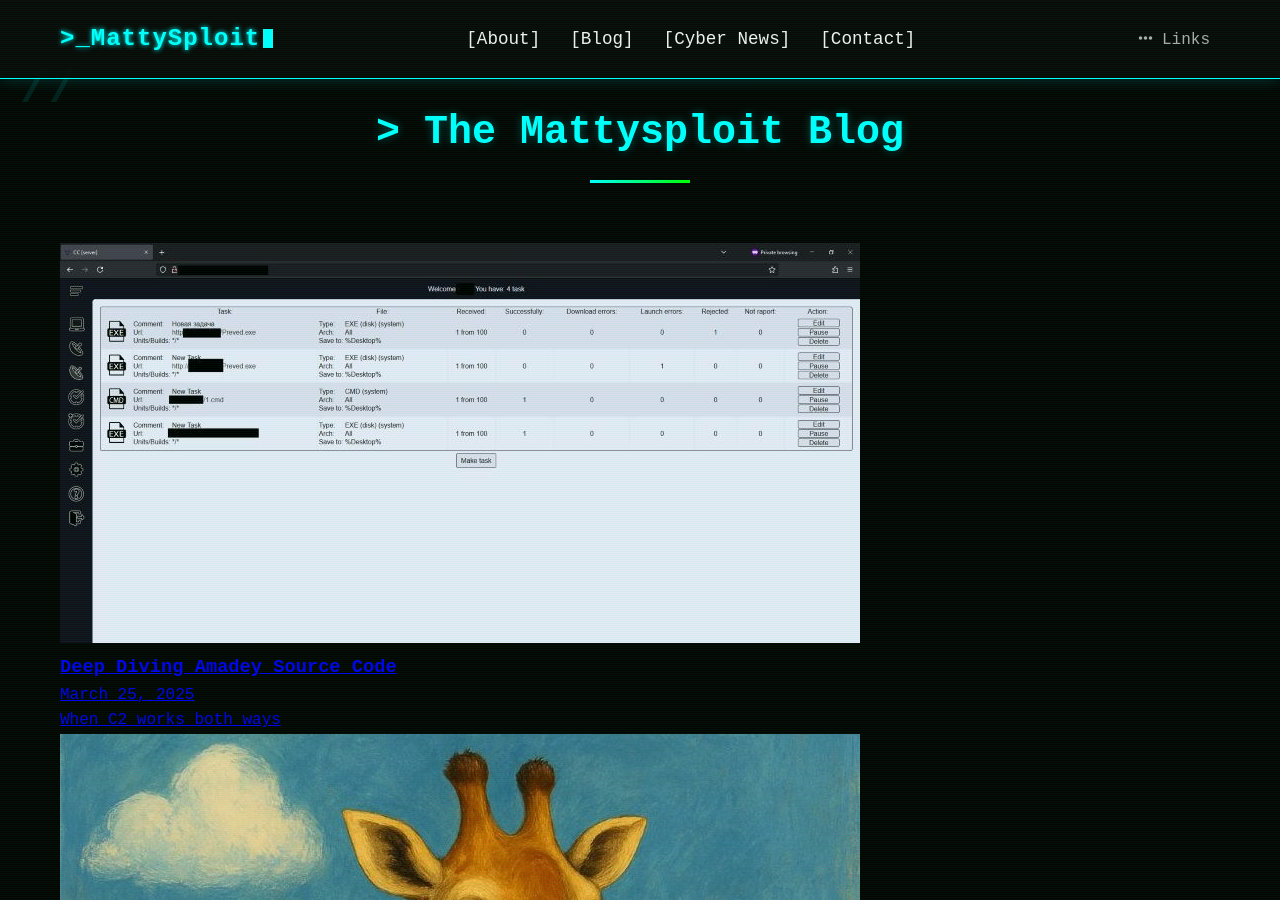
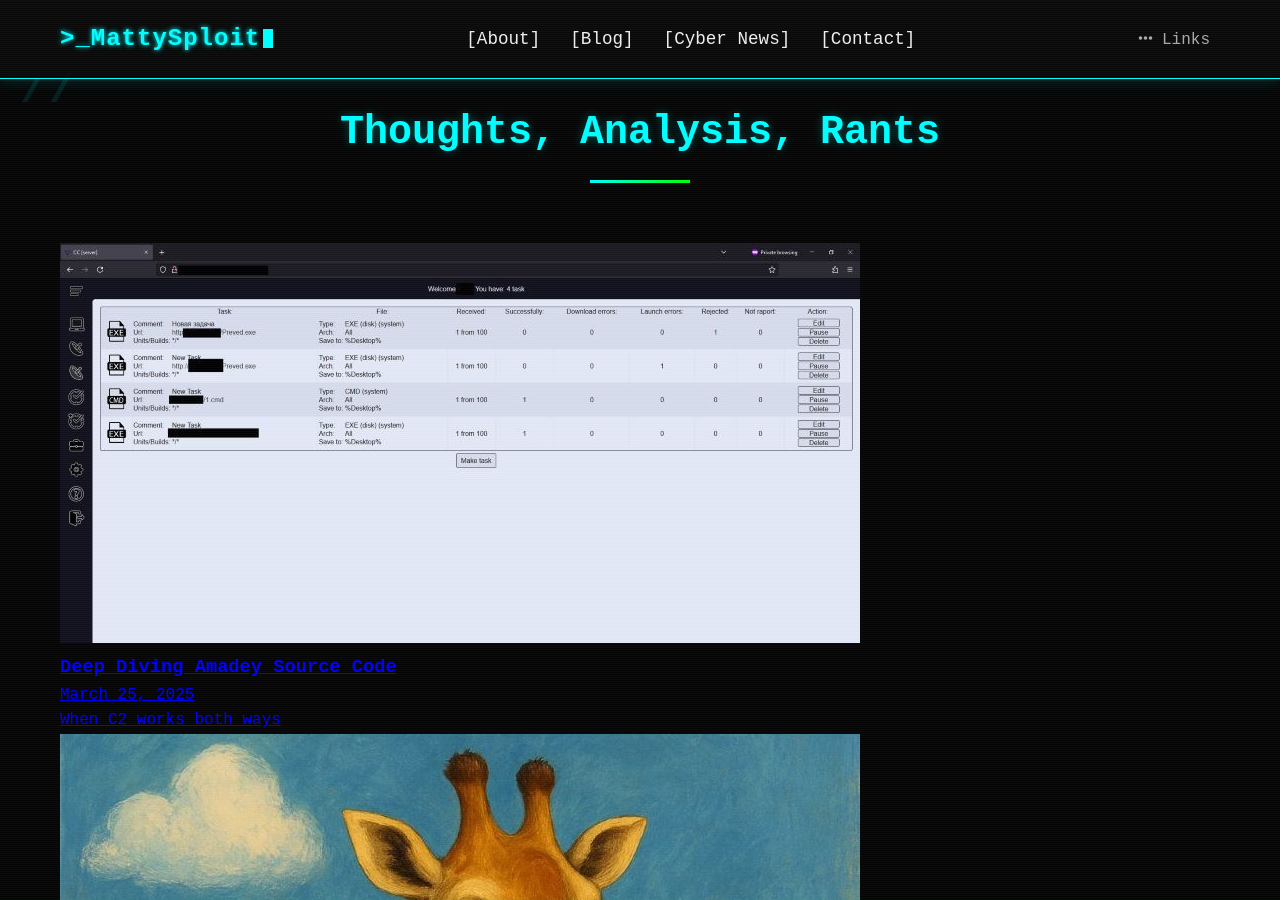
Before and after one commit to CTI-Buddy/cti-buddy.github.io, a Jekyll site: the page built from blog.html, in a window 1280 px wide and 900 px high. Built offline with Jekyll 4.4.1, drawn with Linux system fonts in a browser that asks for light colours.

Commit message:
Update blog.html

```diff
--- a/blog.html
+++ b/blog.html
@@ -6,7 +6,7 @@ permalink: /blog/
 
 <section class="section" style="background-color: var(--darker); border-top: 1px solid var(--gray);">
   <div class="container">
-    <h2 class="section-title">> The Mattysploit Blog</h2>
+    <h2 class="section-title">Thoughts, Analysis, Rants</h2>
     <div class="blog-grid">
       {% for post in site.posts %}
         <div class="blog-tile">
```
